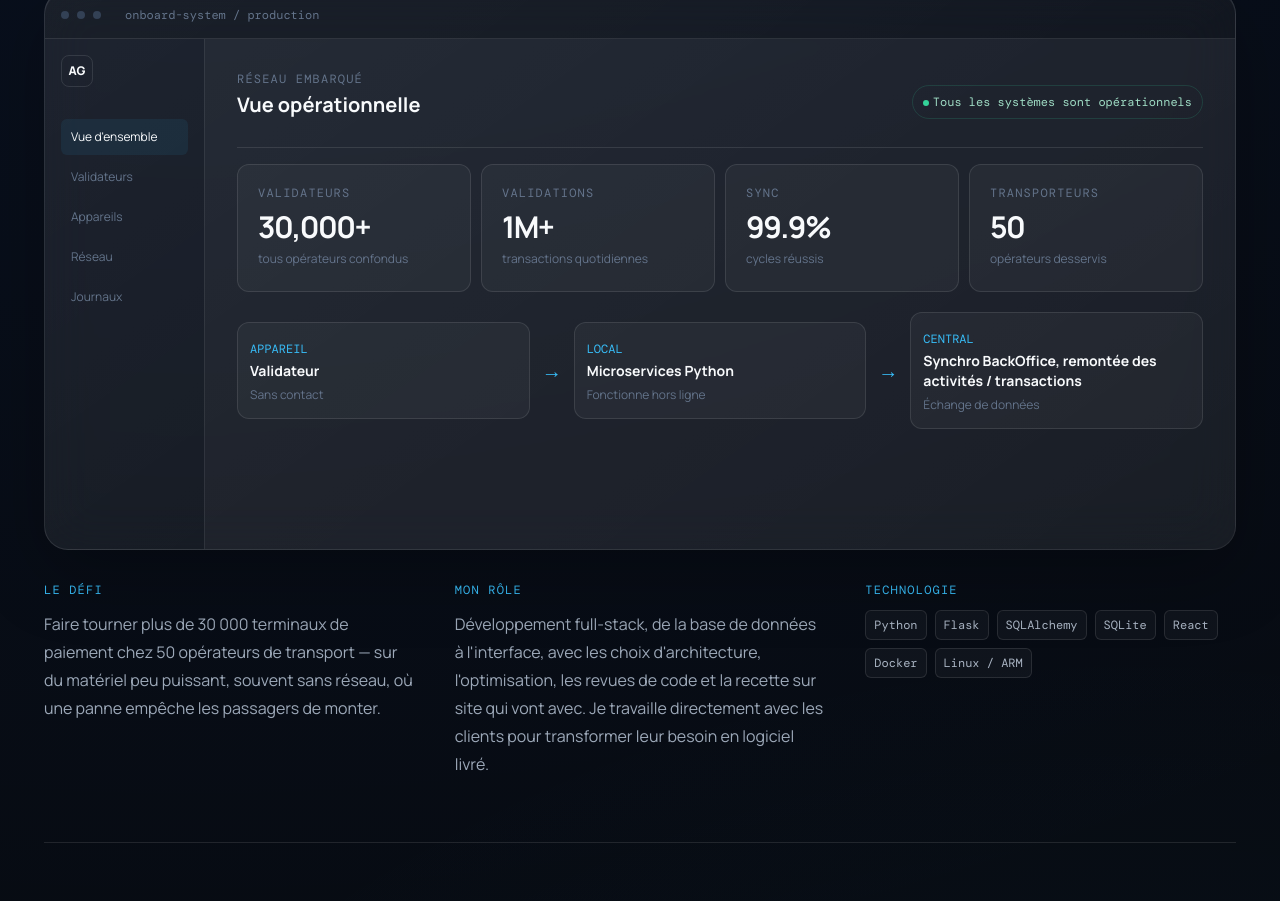
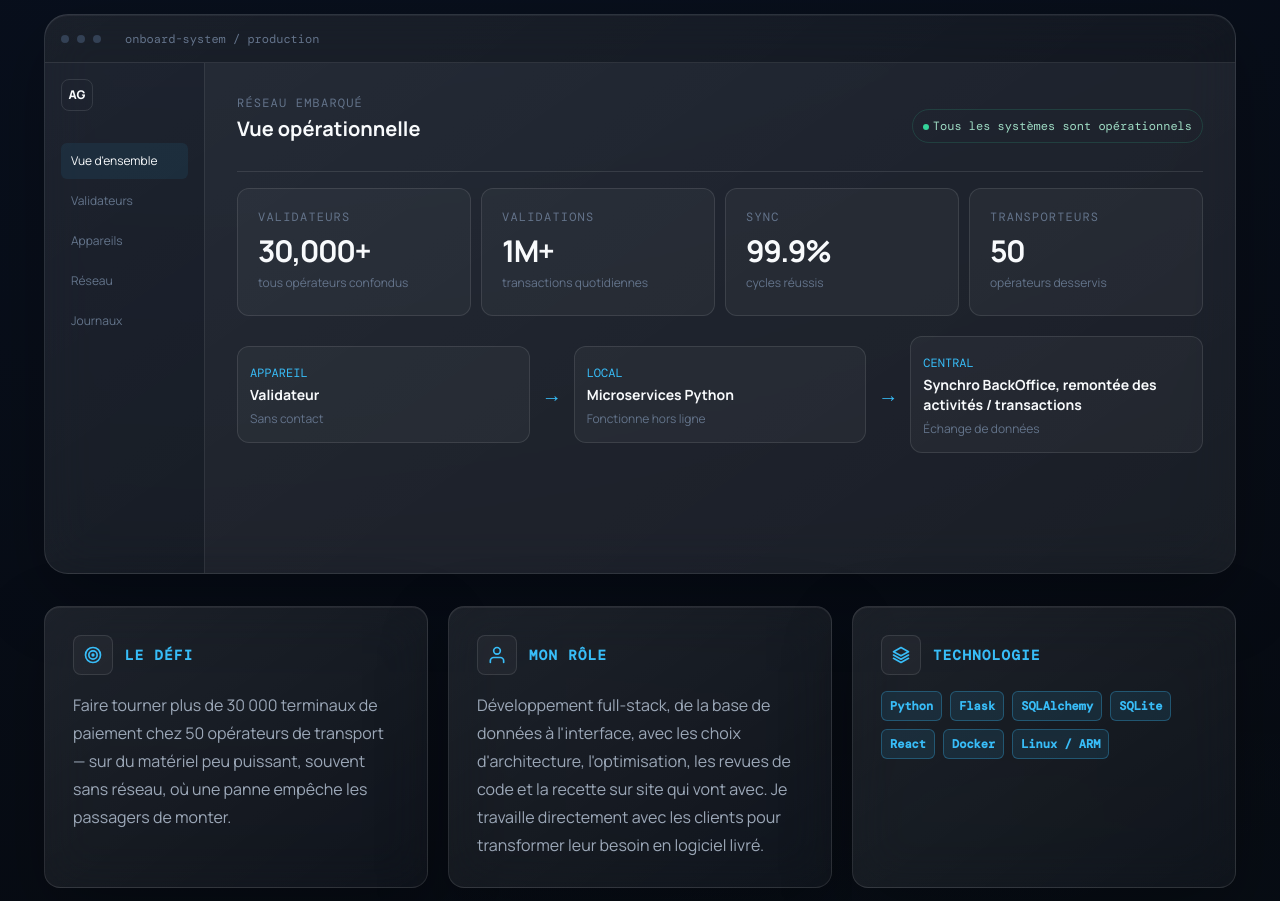
Before and after one commit to aureliengabry/aureliengabry.github.io, an Astro site: page / in a window 1280 px wide. Shown: the part 2660-3561 px from the top of the page. Built offline with nearby package versions, Linux system fonts and the light colour scheme; Astro itself is replaced by a stand-in of ours.

Commit message:
SectionIntro hierarchy fix; connect ITxPT to Technologie; rework Le défi/Mon rôle/Technologie
1. Eyebrow.astro (the "01 / EXPERTISE" section-name kicker, shared by
   About, Constraints, Contact, SelectedWork and SectionIntro) rendered at
   text-xs (12px) — smaller than the text-base (16px) description sitting
   right below it in every section. Bumped to text-lg font-semibold so the
   hierarchy reads heading > section name > description everywhere this
   component is used. Hero's own separate hand-rolled eyebrow is untouched
   (not part of this shared pattern).

2. The ITxPT/protocols block in SelectedWork read as a disconnected second
   topic from the "Technologie" column above it. DetailLabel gained an
   optional prefixI18nKey prop that prepends an existing label ahead of
   another (same "X / Y" convention Eyebrow already uses) — no new copy,
   no rewritten strings: the ITxPT label now reads "Technologie / ITxPT &
   Transport", reusing the already-finalized techLabel string.

3. Le défi / Mon rôle / Technologie were three bare grid cells with a
   small label and plain text — easy to skim past on exactly the part
   meant to sell the work. Each is now its own glass card with an icon
   badge (target / person / stacked layers, same hand-drawn SVG
   convention as Expertise's cards), and the tech column's tags use the
   accent styling already established there too.

No new i18n keys; en/fr key parity unchanged.

Co-Authored-By: Claude Sonnet 5 <noreply@anthropic.com>
Claude-Session: https://claude.ai/code/session_01QWSFpVjHnBphizBHwmCdFt

```diff
--- a/src/components/SelectedWork.astro
+++ b/src/components/SelectedWork.astro
@@ -9,6 +9,20 @@ const lang = getLangFromUrl(Astro.url);
 const t = useTranslations(lang);
 
 const protocolCount = 6;
+
+// Hand-drawn line icons (same stroke="currentColor" convention as
+// Expertise.astro's cards) — one per detail column, so "the challenge / my
+// role / the tech" reads as three distinct highlights instead of three
+// identical blocks of small text.
+const detailIcons = {
+  // Target — the problem to hit.
+  challenge:
+    '<circle cx="12" cy="12" r="9"></circle><circle cx="12" cy="12" r="5"></circle><circle cx="12" cy="12" r="1"></circle>',
+  // Person — who did the work.
+  role: '<path d="M20 21v-2a4 4 0 0 0-4-4H8a4 4 0 0 0-4 4v2"></path><circle cx="12" cy="7" r="4"></circle>',
+  // Stacked layers — the tech stack.
+  tech: '<polygon points="12 3 3 8 12 13 21 8 12 3"></polygon><polyline points="3 16 12 21 21 16"></polyline><polyline points="3 12 12 17 21 12"></polyline>',
+};
 ---
 
 <section
@@ -49,27 +63,90 @@ const protocolCount = 6;
 
     <DashboardMockup />
 
-    <div class="grid grid-cols-1 md:grid-cols-3 gap-10 mt-8">
-      <div>
-        <DetailLabel i18nKey="selectedWork.details.challengeLabel" />
+    <div class="grid grid-cols-1 md:grid-cols-3 gap-5 mt-8">
+      <div
+        class="glass p-7 rounded-2xl transition duration-300 hover:-translate-y-1"
+        data-reveal
+      >
+        <div class="flex items-center gap-3 mb-4">
+          <span
+            class="inline-flex items-center justify-center w-10 h-10 rounded-lg border border-border bg-tint text-blue shrink-0"
+          >
+            <svg
+              class="w-5 h-5"
+              viewBox="0 0 24 24"
+              fill="none"
+              stroke="currentColor"
+              stroke-width="2"
+              stroke-linecap="round"
+              stroke-linejoin="round"
+              set:html={detailIcons.challenge}
+            />
+          </span>
+          <DetailLabel
+            i18nKey="selectedWork.details.challengeLabel"
+            class="mb-0"
+          />
+        </div>
         <p class="text-muted text-base leading-body">
           {t("selectedWork.details.challenge")}
         </p>
       </div>
-      <div>
-        <DetailLabel i18nKey="selectedWork.details.roleLabel" />
+      <div
+        class="glass p-7 rounded-2xl transition duration-300 hover:-translate-y-1"
+        data-reveal
+      >
+        <div class="flex items-center gap-3 mb-4">
+          <span
+            class="inline-flex items-center justify-center w-10 h-10 rounded-lg border border-border bg-tint text-blue shrink-0"
+          >
+            <svg
+              class="w-5 h-5"
+              viewBox="0 0 24 24"
+              fill="none"
+              stroke="currentColor"
+              stroke-width="2"
+              stroke-linecap="round"
+              stroke-linejoin="round"
+              set:html={detailIcons.role}
+            />
+          </span>
+          <DetailLabel i18nKey="selectedWork.details.roleLabel" class="mb-0" />
+        </div>
         <p class="text-muted text-base leading-body">
           {t("selectedWork.details.role")}
         </p>
       </div>
-      <div>
-        <DetailLabel i18nKey="selectedWork.details.techLabel" />
-        <TagList i18nKey="selectedWork.details.tags" count={7} />
+      <div
+        class="glass p-7 rounded-2xl transition duration-300 hover:-translate-y-1"
+        data-reveal
+      >
+        <div class="flex items-center gap-3 mb-4">
+          <span
+            class="inline-flex items-center justify-center w-10 h-10 rounded-lg border border-border bg-tint text-blue shrink-0"
+          >
+            <svg
+              class="w-5 h-5"
+              viewBox="0 0 24 24"
+              fill="none"
+              stroke="currentColor"
+              stroke-width="2"
+              stroke-linecap="round"
+              stroke-linejoin="round"
+              set:html={detailIcons.tech}
+            />
+          </span>
+          <DetailLabel i18nKey="selectedWork.details.techLabel" class="mb-0" />
+        </div>
+        <TagList i18nKey="selectedWork.details.tags" count={7} accent />
       </div>
     </div>
 
     <div class="mt-16 pt-16 border-t border-border">
-      <DetailLabel i18nKey="selectedWork.integration.label" />
+      <DetailLabel
+        i18nKey="selectedWork.integration.label"
+        prefixI18nKey="selectedWork.details.techLabel"
+      />
       <h4
         class="max-w-xl mb-4 text-2xl md:text-[28px] leading-heading tracking-subheading"
       >
--- a/src/components/ui/DetailLabel.astro
+++ b/src/components/ui/DetailLabel.astro
@@ -3,14 +3,26 @@ import { getLangFromUrl, useTranslations } from "../../i18n/utils";
 
 interface Props {
   i18nKey: string;
+  /** Renders an existing label string (e.g. "TECHNOLOGY") ahead of this one,
+   * so two already-finalized labels can read as one connected line (e.g.
+   * "TECHNOLOGY / ITxPT & TRANSPORT") without duplicating either string. */
+  prefixI18nKey?: string;
+  /** Overrides the default bottom margin for callers that lay the label out
+   * inline (e.g. next to an icon) instead of stacked above a paragraph. */
+  class?: string;
 }
 
-const { i18nKey } = Astro.props;
+const { i18nKey, prefixI18nKey, class: className = "mb-3" } = Astro.props;
 
 const lang = getLangFromUrl(Astro.url);
 const t = useTranslations(lang);
 ---
 
-<p class="detail-label font-mono text-xs tracking-widest text-blue mb-3">
-  {t(i18nKey)}
+<p
+  class:list={[
+    "detail-label font-mono text-sm font-semibold tracking-widest text-blue",
+    className,
+  ]}
+>
+  {prefixI18nKey && <>{t(prefixI18nKey)} / </>}{t(i18nKey)}
 </p>
--- a/src/components/ui/Eyebrow.astro
+++ b/src/components/ui/Eyebrow.astro
@@ -12,6 +12,8 @@ const lang = getLangFromUrl(Astro.url);
 const t = useTranslations(lang);
 ---
 
-<p class="eyebrow font-mono text-xs tracking-eyebrow text-blue mb-6">
+<p
+  class="eyebrow font-mono text-lg font-semibold tracking-eyebrow text-blue mb-6"
+>
   {index} / {t(`${i18nKey}.label`)}
 </p>
```
